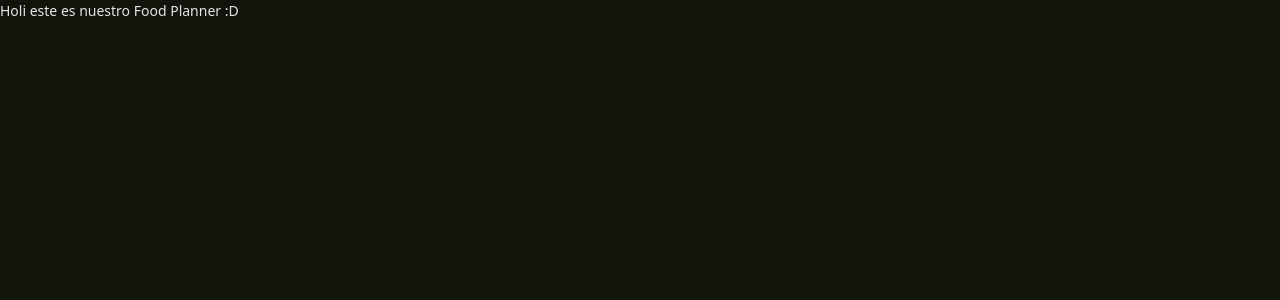
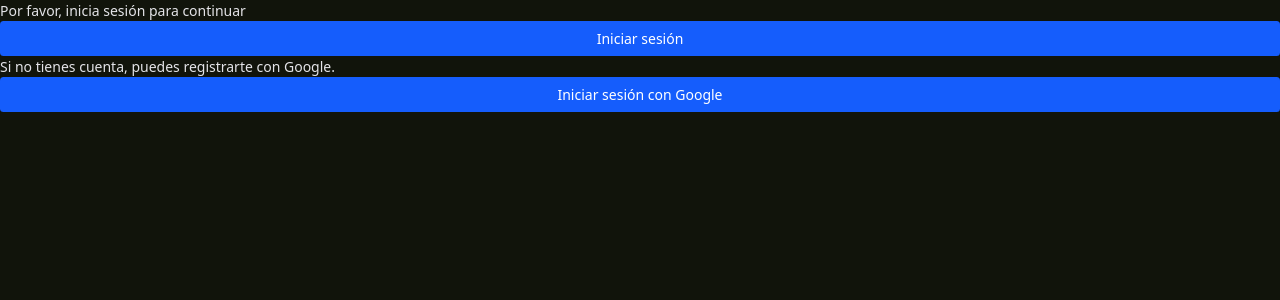
Before and after one commit to Guada-pdls/food-planner, a Next.js app: page / in a window 1280 px wide. Shown: the top 300 px of the page. Built offline with nearby package versions, Linux system fonts and the light colour scheme; no server answers.

Commit message:
login with google

```diff
--- /dev/null
+++ b/src/Components/Auth/GoogleButton.jsx
@@ -0,0 +1,19 @@
+"use client"
+import { signIn } from 'next-auth/react'
+
+const GoogleButton = () => {
+	return (
+		<>
+			<button
+				className="flex items-center justify-center w-full px-4 py-2 text-white bg-blue-600 rounded hover:bg-blue-700 focus:outline-none focus:ring-2 focus:ring-blue-500 focus:ring-opacity-50"
+				onClick={() => signIn('google')}
+				aria-label="Sign in with Google"
+			>
+				Iniciar sesión con Google
+			</button>
+		</>
+	)
+}
+
+
+export default GoogleButton
--- /dev/null
+++ b/src/Components/Auth/Logout.jsx
@@ -0,0 +1,19 @@
+"use client";
+import { signOut } from 'next-auth/react';
+
+export default function Logout() {
+    const handleLogout = async () => {
+        await signOut({ redirect: false });
+        window.location.href = '/'; // Redirect to home page after logout
+    };
+
+    return (
+        <button
+            className="flex items-center justify-center w-full px-4 py-2 text-white bg-red-600 rounded hover:bg-red-700 focus:outline-none focus:ring-2 focus:ring-red-500 focus:ring-opacity-50"
+            onClick={handleLogout}
+            aria-label="Cerrar sesión"
+        >
+            Cerrar sesión
+        </button>
+    );
+}
--- /dev/null
+++ b/src/Components/Auth/SessionWrapper.jsx
@@ -0,0 +1,11 @@
+'use client';
+
+import { SessionProvider } from "next-auth/react";
+
+export default function SessionWrapper({ children }) {
+  return (
+    <SessionProvider>
+      {children}
+    </SessionProvider>
+  );
+}
--- /dev/null
+++ b/src/Components/Auth/SignIn.jsx
@@ -0,0 +1,19 @@
+"use client"
+import { signIn } from 'next-auth/react'
+
+const GoogleButton = () => {
+    return (
+        <>
+            <button
+                className="flex items-center justify-center w-full px-4 py-2 text-white bg-blue-600 rounded hover:bg-blue-700 focus:outline-none focus:ring-2 focus:ring-blue-500 focus:ring-opacity-50"
+                onClick={() => signIn()}
+                aria-label="Sign in"
+            >
+                Iniciar sesión
+            </button>
+        </>
+    )
+}
+
+
+export default GoogleButton
--- /dev/null
+++ b/src/app/api/auth/[...nextauth]/route.js
@@ -0,0 +1,32 @@
+import NextAuth from "next-auth"
+import GoogleProvider from "next-auth/providers/google"
+
+export const authOptions = {
+    debug: true,
+    providers: [
+        GoogleProvider({
+            clientId: process.env.GOOGLE_CLIENT_ID,
+            clientSecret: process.env.GOOGLE_CLIENT_SECRET,
+            authorization: {
+                params: {
+                    prompt: "consent",
+                    access_type: "offline",
+                    response_type: "code",
+                },
+            },
+        }),
+    ],
+    callbacks: {
+        async redirect({ baseUrl }) {
+            return baseUrl
+        }
+    },
+    colorScheme: {
+        primary: "#58C521",
+        secondary: "#F095AE",
+        accent: "#569A34",
+    },
+}
+
+const handler = NextAuth(authOptions)
+export { handler as GET, handler as POST }
--- a/src/app/layout.js
+++ b/src/app/layout.js
@@ -1,10 +1,13 @@
 import "./globals.css"
+import SessionWrapper from "@/Components/Auth/SessionWrapper";
 
 export default function RootLayout({ children }) {
   return (
     <html lang="es">
       <body>
-        {children}
+        <SessionWrapper>
+          {children}
+        </SessionWrapper>
       </body>
     </html>
   );
--- a/src/app/page.js
+++ b/src/app/page.js
@@ -1,7 +1,26 @@
-export default function Home() {
-  return (
-    <>
-      <h1>Holi este es nuestro Food Planner :D</h1>
-    </>
-  );
+import GoogleButton from "@/Components/Auth/GoogleButton";
+import Logout from "@/Components/Auth/Logout";
+import SignIn from "@/Components/Auth/SignIn";
+import { getServerSession } from "next-auth";
+
+export default async function Home() {
+
+  const session = await getServerSession()
+
+  if (!session) {
+    return (
+      <div>
+        <h1>Por favor, inicia sesión para continuar</h1>
+        <SignIn />
+        <p>Si no tienes cuenta, puedes registrarte con Google.</p>
+        <GoogleButton />
+      </div>
+    );
+  } else {
+    return <div>
+      <h1>Logueado como {session.user.email}</h1>
+      <Logout/>
+    </div>
+
+  }
 }
--- /dev/null
+++ b/src/utils/verifyToken.js
@@ -0,0 +1,9 @@
+import { getToken } from "next-auth/jwt"
+
+const secret = process.env.NEXTAUTH_SECRET
+
+export default async function handler(req, res) {
+  const token = await getToken({ req, secret })
+  console.log("JSON Web Token", token)
+  res.end()
+}
```
Also changed, not shown: 1 other file (tests, documents, lock files or other folders).
